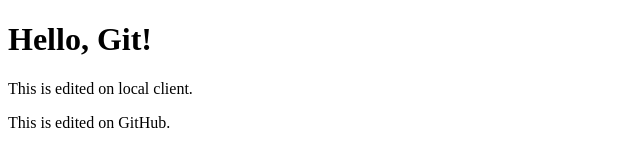
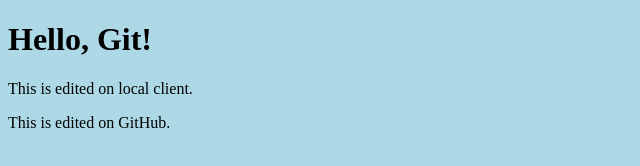
Before and after one commit to duy23it6/Buoi_3, a plain HTML site: page index.html in a window 1280 px wide. Shown: the whole page, without its empty margins (0-640 px from the left). Drawn offline with Linux system fonts and the light colour scheme.

Commit message:
Add index.css

```diff
--- /dev/null
+++ b/index.css
@@ -0,0 +1,3 @@
+body{
+    background-color: lightblue;
+}
--- a/index.html
+++ b/index.html
@@ -4,6 +4,7 @@
     <meta charset="UTF-8">
     <meta name="viewport" content="width=device-width, initial-scale=1.0">
     <title>Document</title>
+    <link rel="stylesheet" href="/index.css">
 </head>
 <body>
     <h1>Hello, Git!</h1>
```
